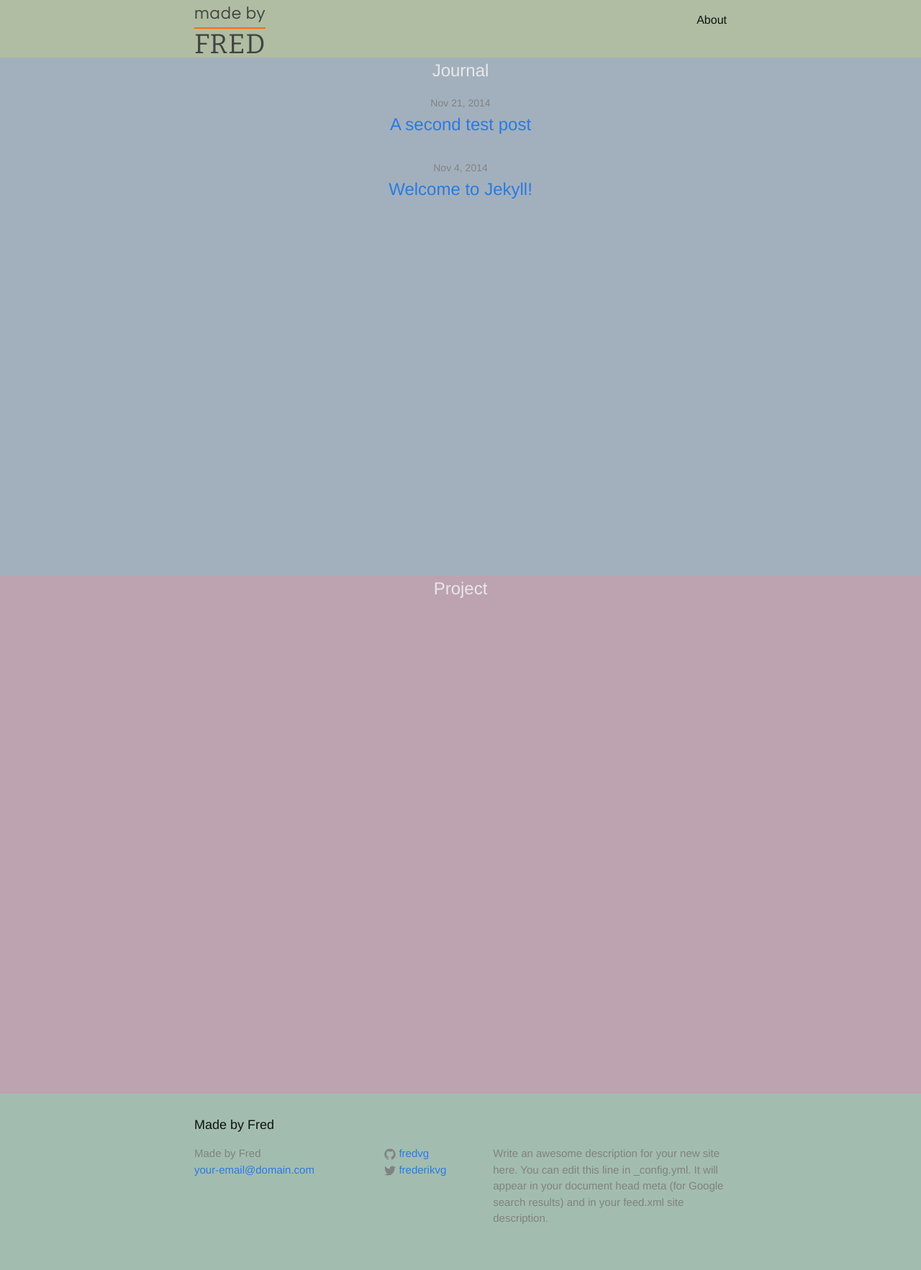
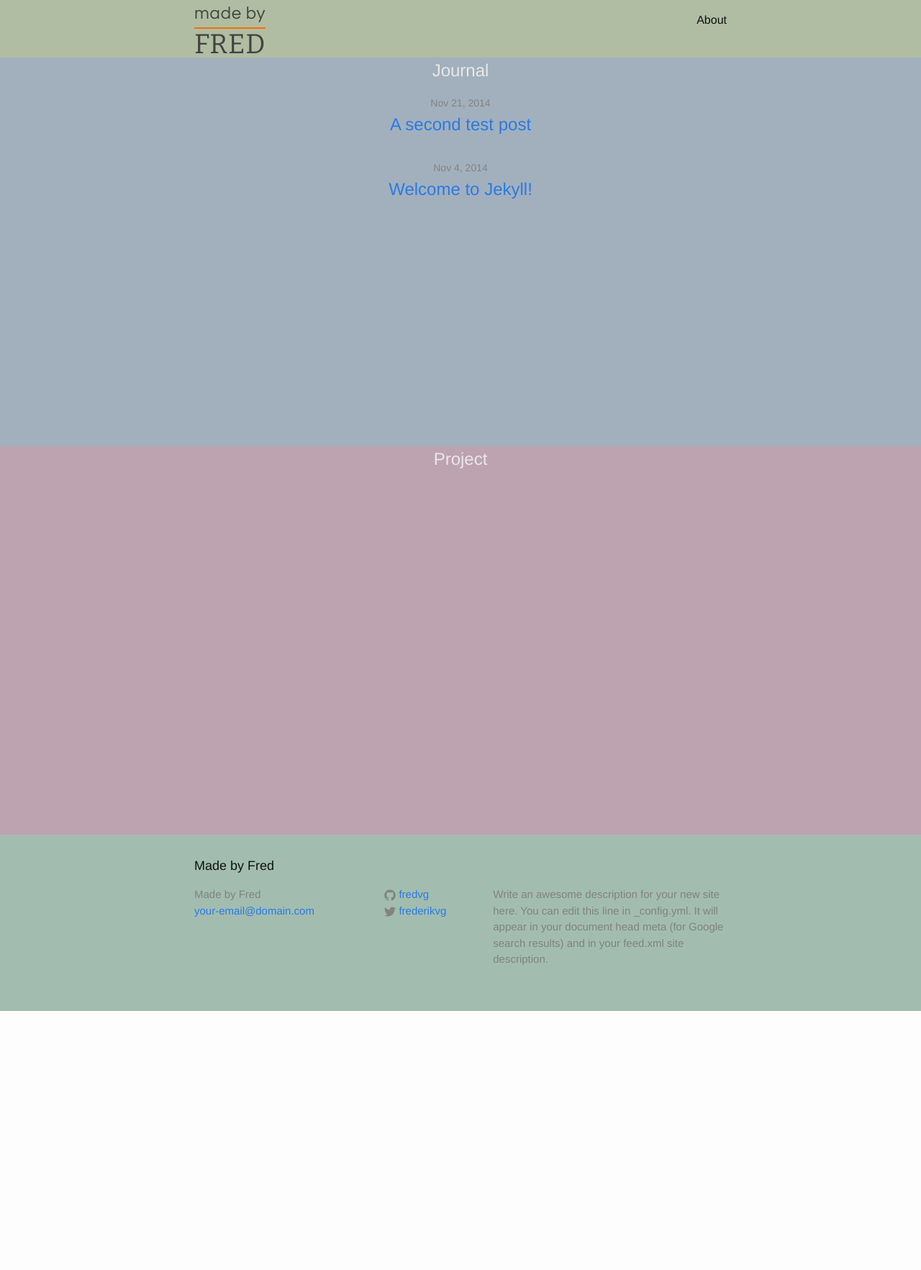
Before and after one commit to fredvg/fredvg.github.io, a Jekyll site: the page built from index.html, in a window 1280 px wide. Shown: the whole page at 72% size. Built offline with Jekyll 4.4.1, drawn with Linux system fonts in a browser that asks for light colours; after the commit the page ends 1405 px from its top, so only the background shows below that.

Commit message:
Update main.scss

```diff
--- a/css/main.scss
+++ b/css/main.scss
@@ -99,7 +99,7 @@ div.home {
 		color: $grey-color-light;
 		text-align: center;
 		width: 100%;
-		height: 80vh;
+		height: 60vh;
 		&.journal {
 			background-color: #a2b0bd;
 		}
```
